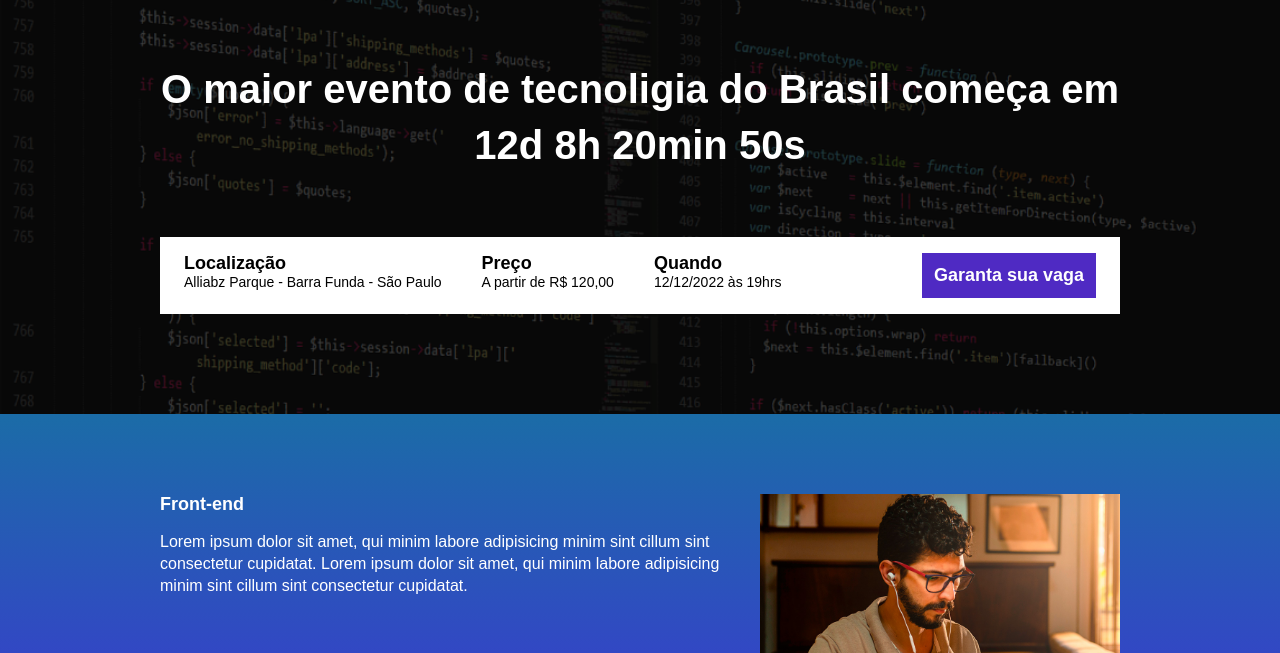
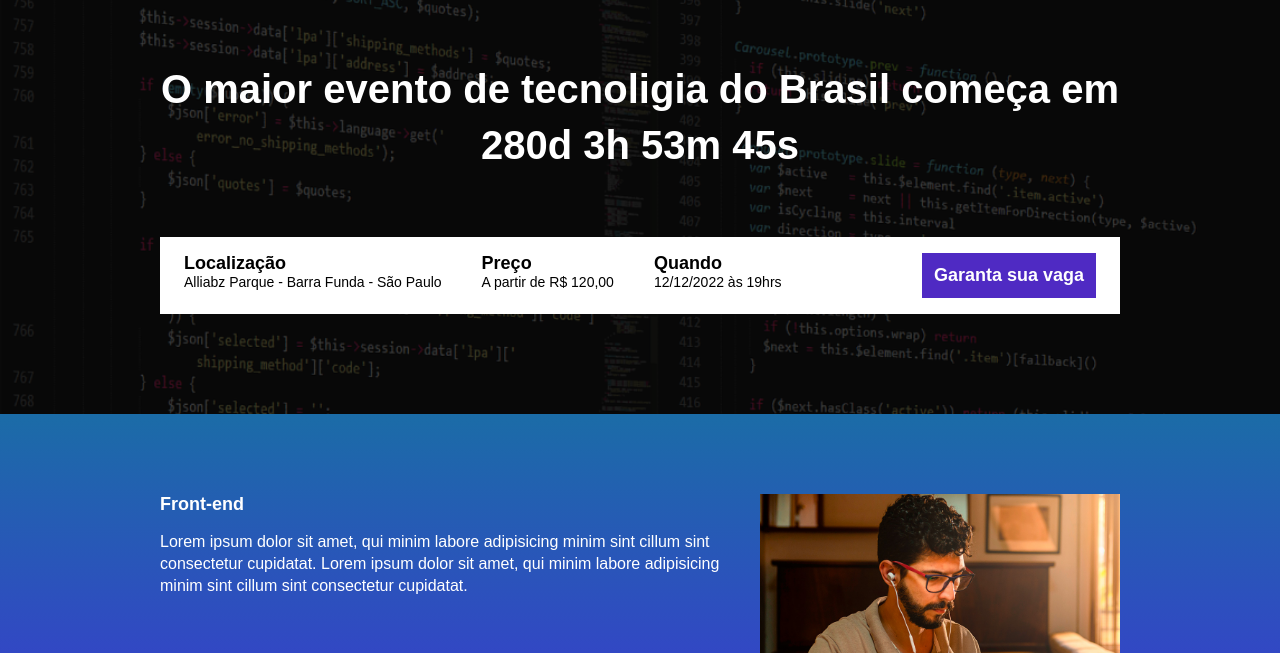
Before and after one commit to MisterConscio/tech-event-site, a website built with Parcel: page src/index.html in a window 1280 px wide. Shown: the part 147-800 px from the top of the page. Built offline with nearby package versions, Linux system fonts and the light colour scheme.

Commit message:
Adicionado contador do evento

```diff
--- a/src/index.html
+++ b/src/index.html
@@ -17,7 +17,7 @@
       <div class="container">
         <img class="hero__logo" src="./images/ebac_logo.svg" alt="EBAC Logo">
         <p class="hero__text">
-        O maior evento de tecnoligia do Brasil começa em 12d 8h 20min 50s
+        O maior evento de tecnoligia do Brasil começa em <span id="contador">12d</span>
         </p>
         <div class="info-bar">
           <ul class="info-bar__list">
--- a/src/scripts/main.js
+++ b/src/scripts/main.js
@@ -1 +1,22 @@
-console.log('Ola')
+const eventDate = new Date("Dec 12, 2023 19:00:00");
+const eventTimeStamp = eventDate.getTime();
+
+const mainInterval = setInterval(function() {
+  const now = new Date();
+  const todayTimeStamp = now.getTime();
+
+  const timeLeft = eventTimeStamp - todayTimeStamp;
+  const daysLeft = Math.floor(timeLeft / (1000 * 60 * 60 * 24));
+  const hoursLeft = Math.floor((timeLeft % (1000 * 60 * 60 * 24)) / (1000 * 60 * 60));
+  const minutesLeft = Math.floor((timeLeft % (1000 * 60 * 60)) / (1000 * 60));
+  const secondsLeft = Math.floor((timeLeft % (1000 * 60)) / 1000);
+
+  const timeDisplay = document.getElementById('contador')
+
+  timeDisplay.innerHTML = `${daysLeft}d ${hoursLeft}h ${minutesLeft}m ${secondsLeft}s`;
+
+  if (timeLeft < 0) {
+    clearInterval(mainInterval);
+    timeDisplay.innerHTML = "12 de Dezembro de 2023";
+  }
+}, 1000)
```
